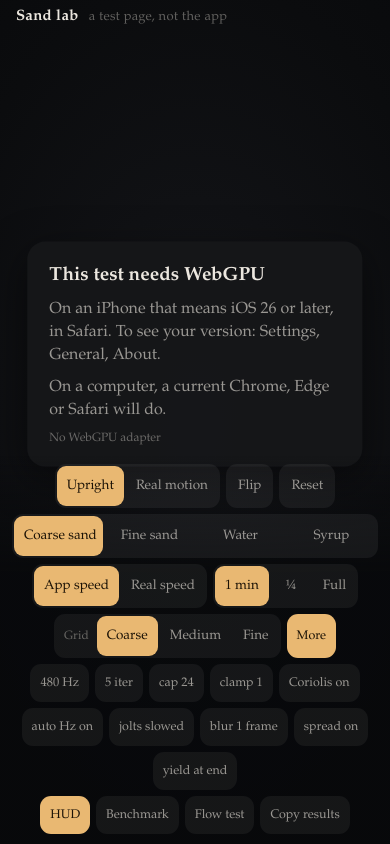
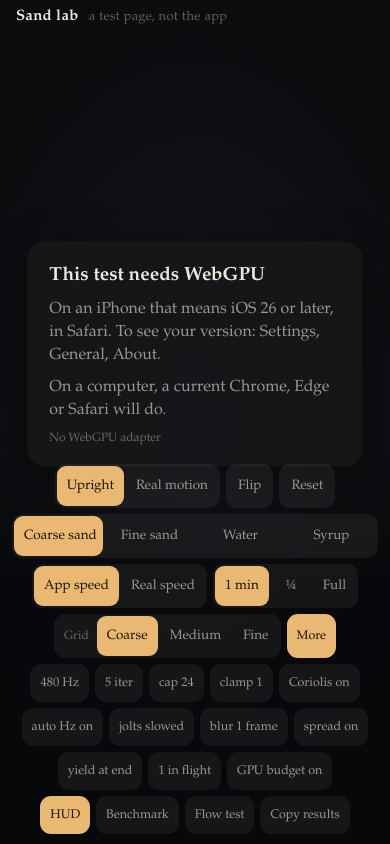
Before and after one commit to Elkhanany/hourglass, a website with bundled scripts: page lab/sand/index.html in a window 390 px wide. Both pictures are taken after a click on the button "More". Built offline with nearby package versions, Linux system fonts and the light colour scheme.

Commit message:
Lab sand: More has the pace's two settings, to compare with the old pace on the phone
"1 in flight" (1, 2, 3 frames of GPU work in flight) and "GPU budget"
(on, off): 3 and off is the pace of 5cc11b3, so the owner can feel the
difference, and can try 2 in flight if a phone reports its work done late
and the frame rate halves at 1. The HUD's new lines are shortened to fit a
phone's width. Nothing in the solver changes.

Co-Authored-By: Claude Opus 5.5 <noreply@anthropic.com>
Claude-Session: https://claude.ai/code/session_01Mj7yua6S4Jv6VpNykszbFA

```diff
--- a/lab/sand/index.html
+++ b/lab/sand/index.html
@@ -80,6 +80,8 @@
     <button class="act small cyc" data-key="blur"></button>
     <button class="act small cyc" data-key="spread"></button>
     <button class="act small cyc" data-key="yieldIn"></button>
+    <button class="act small cyc" data-key="queue"></button>
+    <button class="act small cyc" data-key="budget"></button>
   </div>
   <div class="row">
     <button id="b-hud" class="act small on">HUD</button>
--- a/lab/sand/main.mjs
+++ b/lab/sand/main.mjs
@@ -50,7 +50,9 @@ const CYCLE = {
   impulse: [true, false],
   blur: [1, 0.5, 0],
   spread: [true, false],
-  yieldIn: [false, true]
+  yieldIn: [false, true],
+  queue: [1, 2, 3],
+  budget: [true, false]
 };
 const FLIP_S = 1.2;
 const GATE_S = 0.5;                                    // the neck stays closed this long after a Reset
@@ -950,9 +952,9 @@ function hud() {
   const f = frameStats(), t = lastTally;
   const lines = [];
   if (f) lines.push(`drawn ${f.fps.toFixed(0)} fps (display ${Number.isFinite(f.display) ? f.display.toFixed(0) : '-'})  skipped ${Math.round(f.skipped * 100)}%${behindWhy(f)}`);
-  if (f) lines.push(`frame ms ${f.median.toFixed(1)} med ${f.p95.toFixed(1)} p95 ${f.worst.toFixed(1)} max  lag ${Number.isFinite(f.gpu) ? f.gpu.toFixed(0) + ' ms (' + f.lagFrames.toFixed(1) + ' fr)' : '-'}`);
+  if (f) lines.push(`frame ms ${f.median.toFixed(1)} med ${f.p95.toFixed(1)} p95 ${f.worst.toFixed(1)} max  lag ${Number.isFinite(f.gpu) ? f.gpu.toFixed(0) + ' (' + f.lagFrames.toFixed(1) + ' fr)' : '-'}`);
   if (f) lines.push(`steps ${f.steps.toFixed(1)}/frame  ${rate.hz} Hz${S.auto ? (rate.held ? ' HELD (wants ' + rate.held + ')' : rate.hz > S.hz ? ' auto↑' : ' auto') : ''} x${S.iterations}  sim/real ${f.ratio.toFixed(2)}`);
-  if (f) lines.push(`gpu ${Number.isFinite(f.msStep) ? f.msStep.toFixed(2) + ' ms/step' : '-'}  budget ${S.budget ? (Number.isFinite(pace.budget) ? pace.budget + '/frame' : '-') : 'off'}  ${dispatchesPerSubstep(S.iterations, set().material)} disp/step  in flight ≤${S.queue}`);
+  if (f) lines.push(`gpu ${Number.isFinite(f.msStep) ? f.msStep.toFixed(2) + ' ms/step' : '-'}  budget ${S.budget ? (Number.isFinite(pace.budget) ? pace.budget + '/fr' : '-') : 'off'}  ${dispatchesPerSubstep(S.iterations, set().material)} disp  ≤${S.queue} queued`);
   const cr = clampRate();
   lines.push(`points ${solver.count.toLocaleString('en-US')}  clamp ${cr > 0 ? Math.round(cr) + '/s HIT' : '0'}  fastest ${t ? Math.round(t.maxSpeed) : 0} cells/s`);
   lines.push(`grid ${RES_NAME[S.res]} ${glass.W}x${glass.H}  neck ${glass.neckCells.toFixed(1)}${glass.neckWidened > 0.005 ? ' (+' + Math.round(glass.neckWidened * 100) + '%)' : ''}  g ${Math.round(gCells())}/s²${S.speed === 'real' ? ' (11 cm)' : ''}`);
@@ -1268,7 +1270,7 @@ function syncUI() {
   }
   for (const b of document.querySelectorAll('.cyc')) {
     const k = b.dataset.key, v = S[k];
-    b.textContent = k === 'hz' ? `${v} Hz` : k === 'iterations' ? `${v} iter` : k === 'cap' ? `cap ${v}` : k === 'maxStep' ? `clamp ${v}` : k === 'auto' ? `auto Hz ${v ? 'on' : 'off'}` : k === 'impulse' ? `jolts ${v ? 'slowed' : 'plain'}` : k === 'blur' ? `blur ${v === 0 ? 'off' : v === 1 ? '1 frame' : v + ' frame'}` : k === 'spread' ? `spread ${v ? 'on' : 'off'}` : k === 'yieldIn' ? `yield ${v ? 'in loop' : 'at end'}` : `Coriolis ${v ? 'on' : 'off'}`;
+    b.textContent = k === 'hz' ? `${v} Hz` : k === 'iterations' ? `${v} iter` : k === 'cap' ? `cap ${v}` : k === 'maxStep' ? `clamp ${v}` : k === 'auto' ? `auto Hz ${v ? 'on' : 'off'}` : k === 'impulse' ? `jolts ${v ? 'slowed' : 'plain'}` : k === 'blur' ? `blur ${v === 0 ? 'off' : v === 1 ? '1 frame' : v + ' frame'}` : k === 'spread' ? `spread ${v ? 'on' : 'off'}` : k === 'yieldIn' ? `yield ${v ? 'in loop' : 'at end'}` : k === 'queue' ? `${v} in flight` : k === 'budget' ? `GPU budget ${v ? 'on' : 'off'}` : `Coriolis ${v ? 'on' : 'off'}`;
   }
   $('b-hud').classList.toggle('on', S.hud);
   $('hud').classList.toggle('off', !S.hud);
```
Also changed, not shown: README.md.
